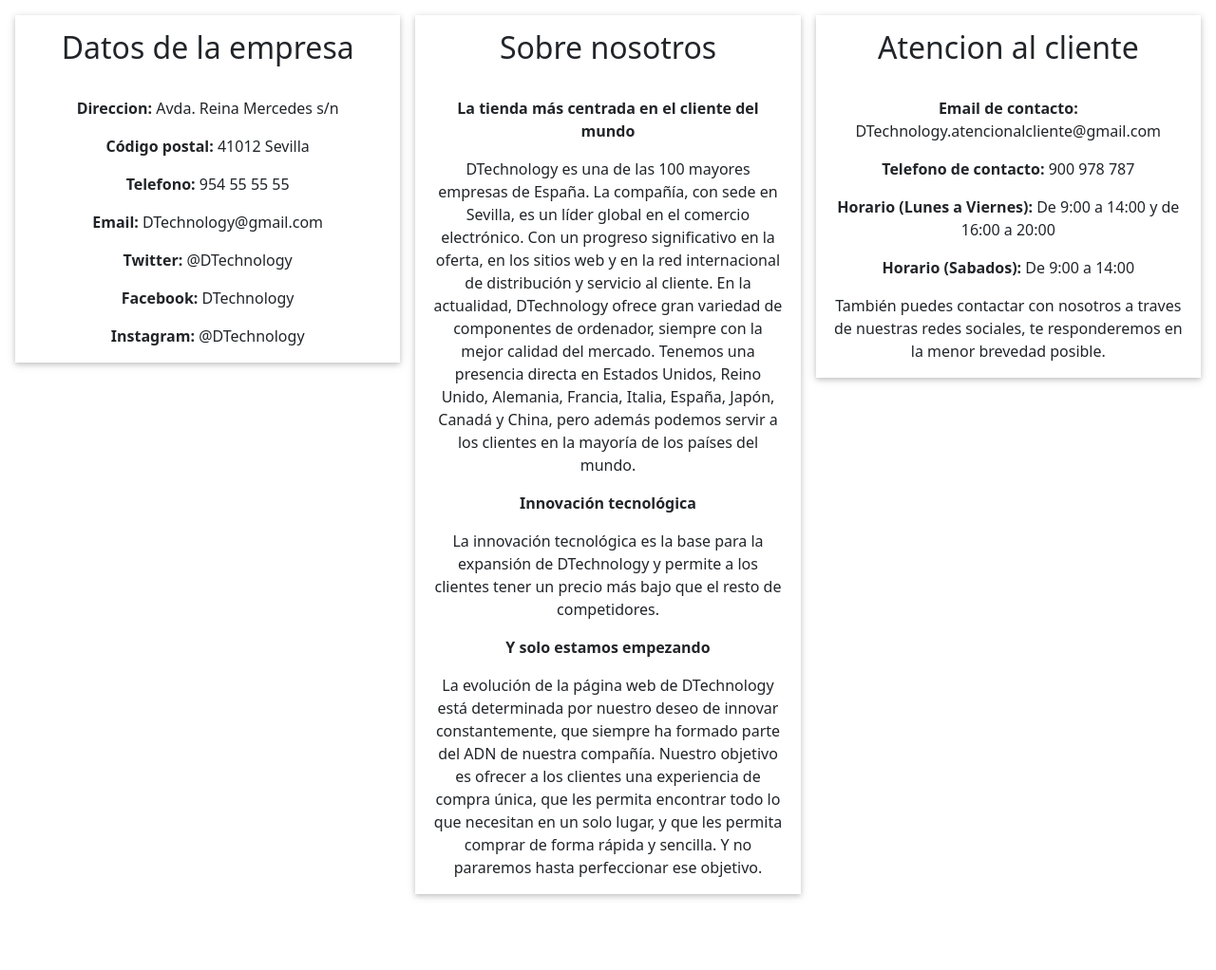
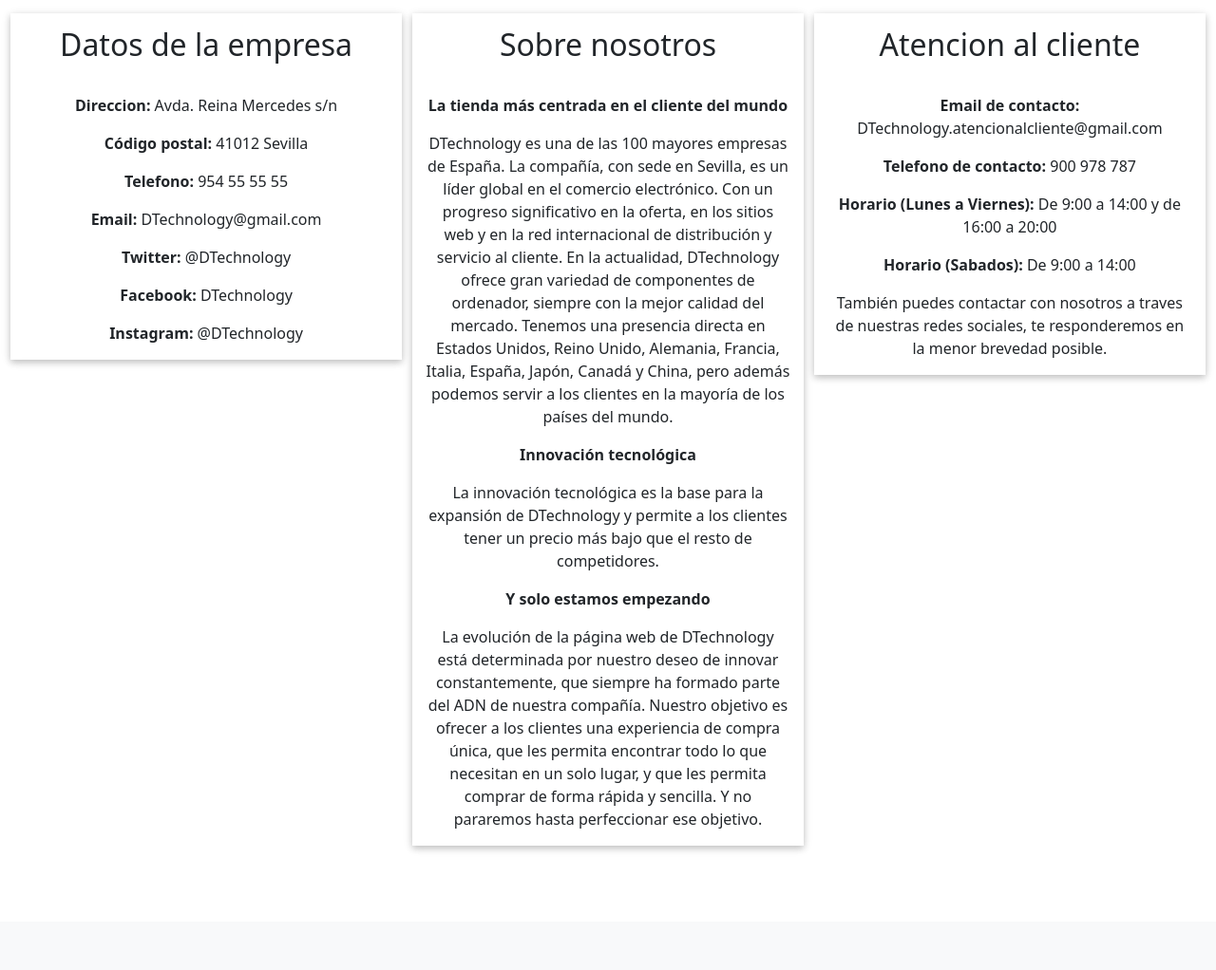
Before and after one commit to TomasCB24/DTechnology, a Django app: page /contact in a window 1280 px wide. Shown: the part 56-1078 px from the top of the page at 95% size. After the commit the page ends 952 px from the top, so only its background shows below. Run offline with Django 4.2, Linux system fonts and the light colour scheme.

Commit message:
fix(#54): Edited css to implement the suggested changes from the pull requestEdited css to implement the suggested changes from the pull request

```diff
--- a/static/styles/contact.css
+++ b/static/styles/contact.css
@@ -9,15 +9,18 @@
     clear:both
 }
 .page-container{
-    padding:0.01em 16px
+    padding:0.01em 0.9rem;
 }
 
 .page-center{
     text-align:center!important;
+    display: flex;
+    word-wrap: break-word;
+
 }
 
 .page-padding{
-    padding:8px 16px!important
+    padding:0.35rem 0.9rem!important
 }
 
 .page-row-padding:after,
@@ -29,7 +32,7 @@
 }
 
 .page-row-padding,.page-row-padding>.page-third{
-    padding:0 8px
+    padding:0 0.35rem;
 }
 
 .page-third{
@@ -38,23 +41,17 @@
 }
 
 .page-card{
-    box-shadow:0 2px 5px 0 rgba(0,0,0,0.16),0 2px 10px 0 rgba(0,0,0,0.12)
+    box-shadow:0 0.2rem 0.4rem 0 rgba(0,0,0,0.16),0 2px 10px 0 rgba(0,0,0,0.12)
 }
 
 .page-margin-bottom{
-    margin-bottom:16px!important
+    margin-bottom:0.9rem!important
 }
 
 .page-margin-top{
-    margin-top:16px!important
+    margin-top:0.9rem!important
 }
 
 .page-text{
-    margin-top: 15px; size: 15px;
+    margin-top: 0.85rem; size: 0.85rem;
 }
-
-.image{
-    display:block;
-    margin:auto;
-    margin-bottom: 40px;
-}
```
